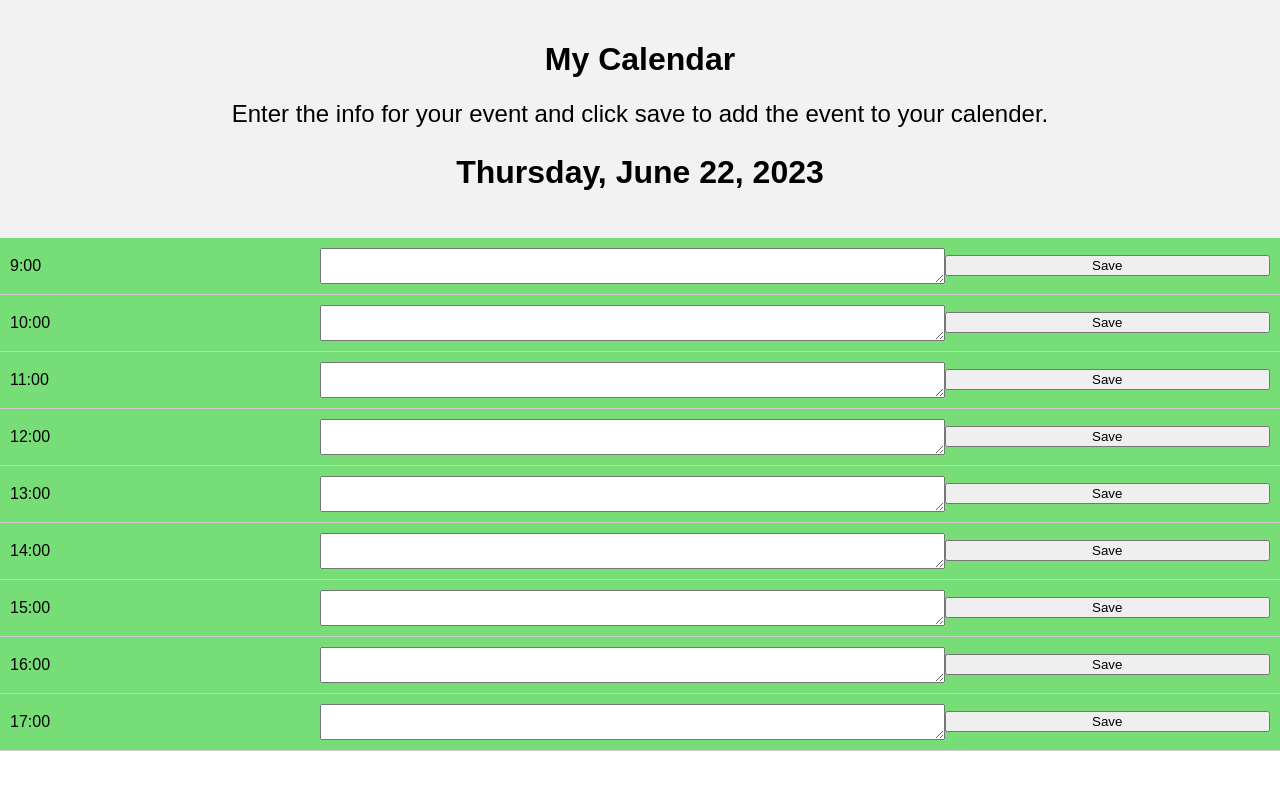
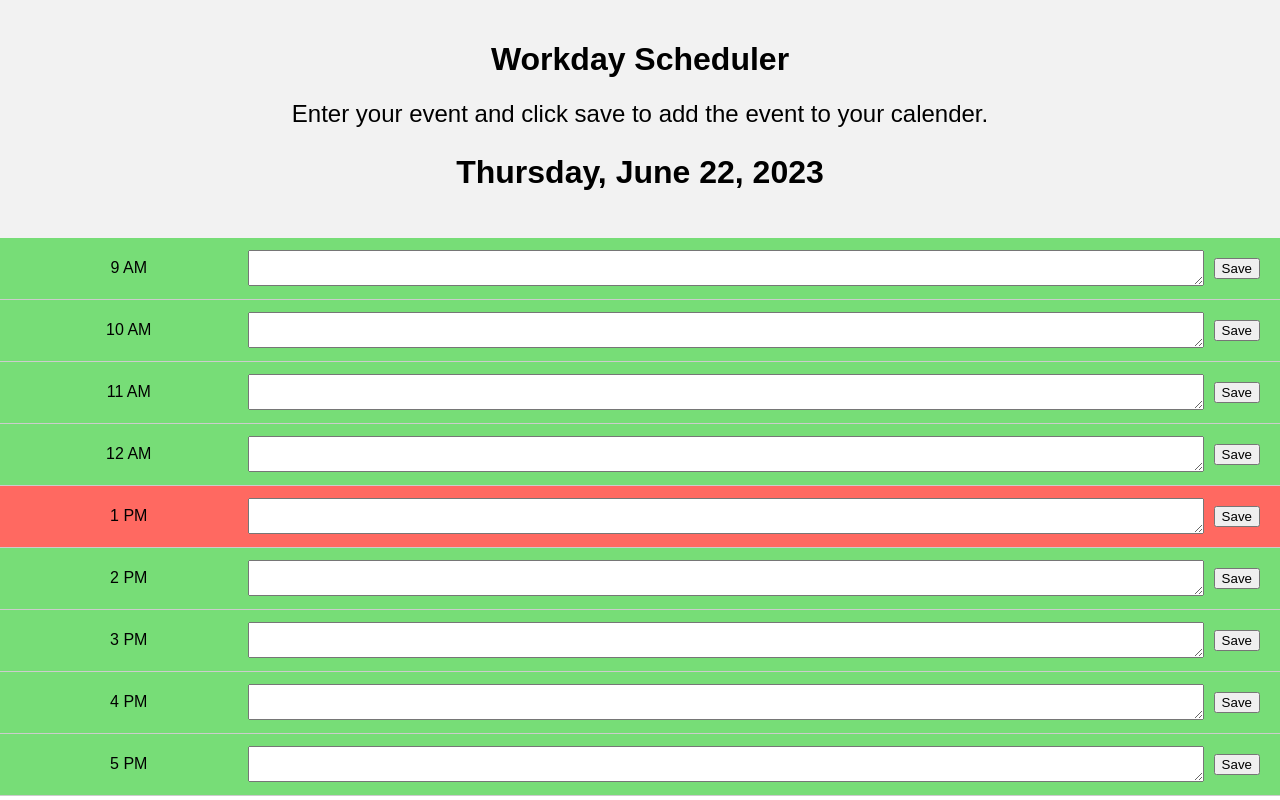
Before and after one commit to CodenameToby/Workday-Scheduler, a plain HTML site: page assets/index.html in a window 1280 px wide. Drawn offline with nearby package versions, Linux system fonts and the light colour scheme.

Commit message:
Fixed alignment of timeblocks and save button

```diff
--- a/assets/index.html
+++ b/assets/index.html
@@ -12,8 +12,8 @@
 <!-- Reference to jQuery UI and day.js. -->
 <body>
     <header>
-      <h1>My Calendar</h1>
-      <h2 id="instruction"> Enter the info for your event and click save to add the event to your calender.</h2>
+      <h1>Workday Scheduler</h1>
+      <h2 id="instruction"> Enter your event and click save to add the event to your calender.</h2>
       <h2 id="currentDay"></h2>
     </header>
     <main>
--- a/assets/script.js
+++ b/assets/script.js
@@ -9,14 +9,15 @@ $(document).ready(function() {
     var currentDay = dayjs().format('dddd, MMMM D, YYYY');
     $('#currentDay').text(currentDay);
 
-    // Generate timeblocks for standard business hours
+    // Create timeblocks for standard business hours
     var startTime = 9;
     var endTime = 17;
     var container = $('.container');
 
     for (var hour = startTime; hour <= endTime; hour++) {
       var timeblock = $('<div>').addClass('timeblock');
-      var hourCol = $('<div>').addClass('hour').text(hour + ':00');
+      var hourText = hour > 12 ? hour - 12 + ' PM' : hour + ' AM';
+      var hourCol = $('<div>').addClass('hour').text(hourText);
       var eventInput = $('<textarea>').addClass('event-input');
       var saveBtn = $('<button>').addClass('save-btn').text('Save');
 
--- a/assets/style.css
+++ b/assets/style.css
@@ -19,6 +19,7 @@ body {
   #currentDay {
     font-size: xx-large;
   }
+
   .container {
     display: flex;
     flex-wrap: wrap;
@@ -28,6 +29,7 @@ body {
     width: 100%;
     display: flex;
     align-items: center;
+    text-align: center;
     padding: 10px;
     border-bottom: 1px solid #ccc;
   }
@@ -37,11 +39,13 @@ body {
   }
 
   .event-input {
-    flex: 2;
+    flex: 4;
   }
 
   .save-btn {
-    flex: 1;
+    flex: 0;
+    margin: 10px;
+    align-items: center;
   }
 
   .past {
@@ -49,6 +53,7 @@ body {
   }
 
   /* Past hours are grey, current hour is red, future hours are green. */
+
   .present {
     background-color: #ff6961;
   }
```
Also changed, not shown: 1 other file.
